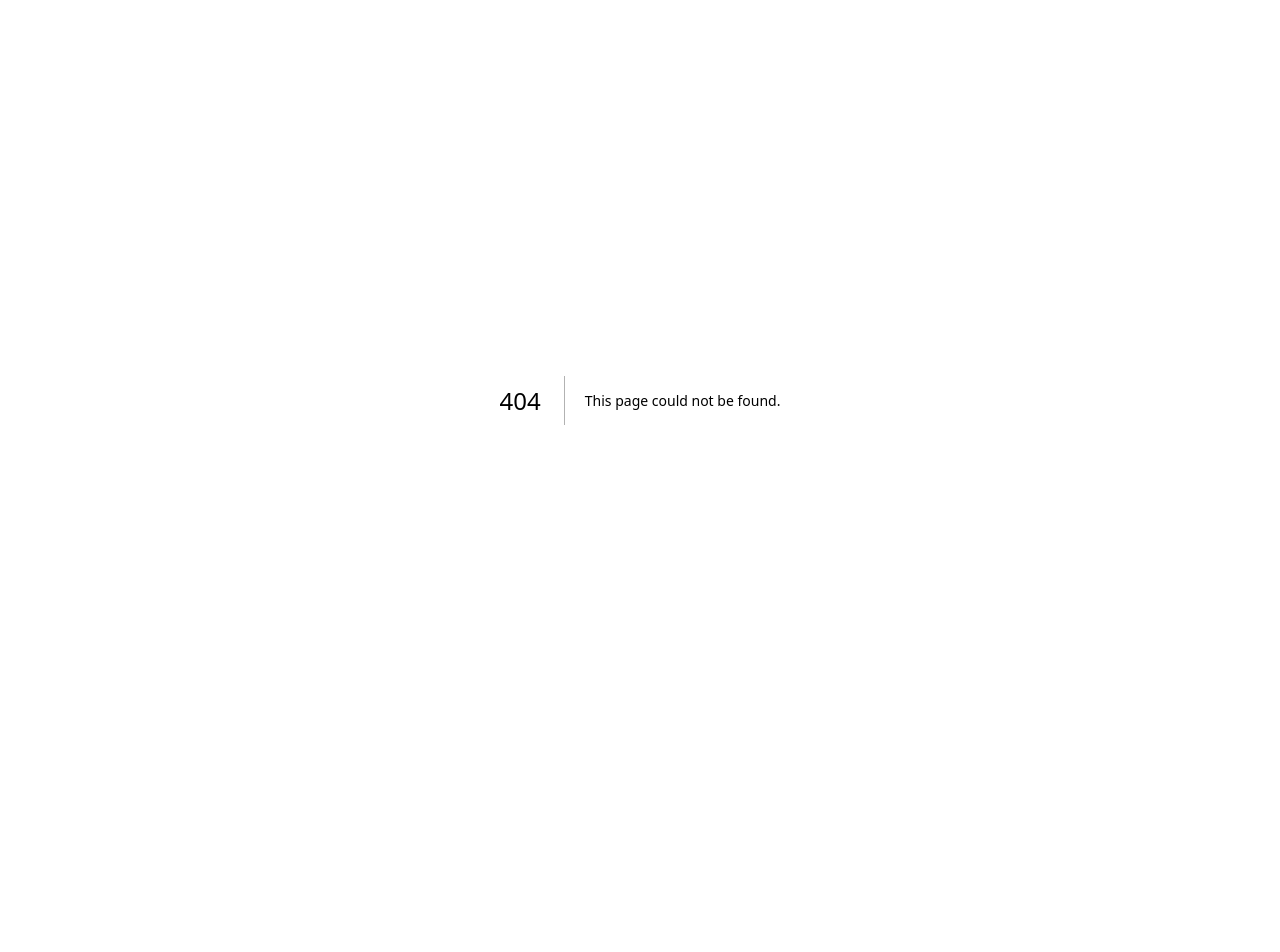
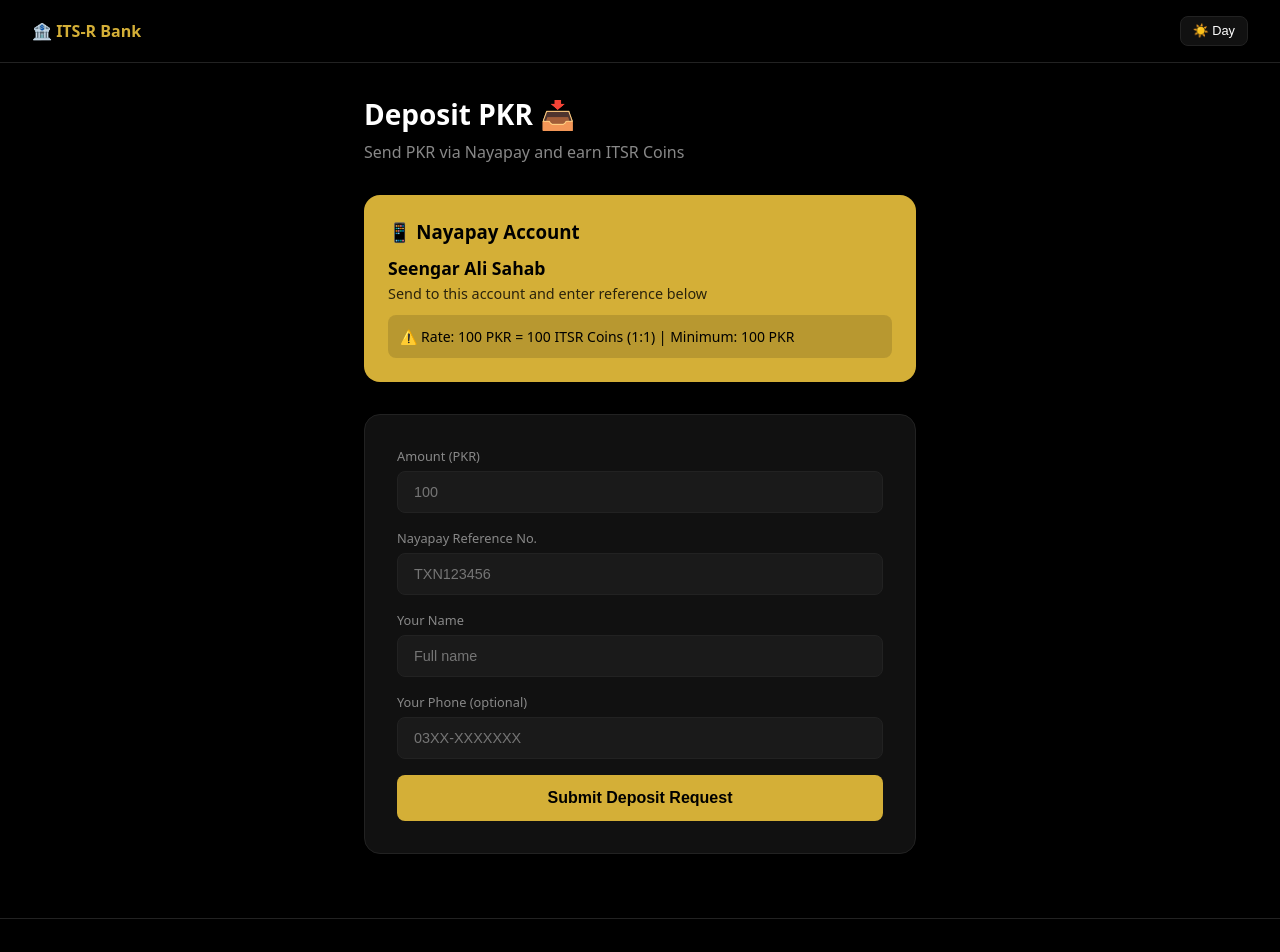
Before and after one commit to ITS-R-universe/its-r-bank, a Next.js app: page /deposit in a window 1280 px wide. Before the commit this address had no page. Shown: the top 952 px of the page. Before the commit the page ends 800 px from the top, so only its background shows below. Built offline with nearby package versions, Linux system fonts and the light colour scheme.

Commit message:
feat: Nayapay deposit form

```diff
--- /dev/null
+++ b/app/deposit/page.tsx
@@ -0,0 +1,87 @@
+'use client'
+import { useState, useEffect } from 'react'
+export default function DepositPage() {
+  const [dark, setDark] = useState(true)
+  const [form, setForm] = useState({ amount_pkr: '', nayapay_ref: '', sender_name: '', sender_phone: '' })
+  const [loading, setLoading] = useState(false)
+  const [success, setSuccess] = useState(false)
+  const [error, setError] = useState('')
+  useEffect(() => {
+    const t = localStorage.getItem('its-r-theme')
+    if (t === 'light') { setDark(false); document.documentElement.setAttribute('data-theme','light') }
+  }, [])
+  const toggleTheme = () => {
+    const next = !dark; setDark(next)
+    if (next) { document.documentElement.removeAttribute('data-theme'); localStorage.setItem('its-r-theme','dark') }
+    else { document.documentElement.setAttribute('data-theme','light'); localStorage.setItem('its-r-theme','light') }
+  }
+  const coins = form.amount_pkr ? Math.floor(Number(form.amount_pkr)) : 0
+  const handleSubmit = async (e: React.FormEvent) => {
+    e.preventDefault(); setError(''); setLoading(true)
+    if (Number(form.amount_pkr) < 100) { setError('Minimum deposit is 100 PKR'); setLoading(false); return }
+    try {
+      const r = await fetch('/api/deposit', { method:'POST', headers:{'Content-Type':'application/json'}, body: JSON.stringify({...form, amount_pkr: Number(form.amount_pkr), itsr_coins: coins }) })
+      const d = await r.json()
+      if (!r.ok) { setError(d.error||'Failed'); return }
+      setSuccess(true)
+    } catch { setError('Something went wrong') }
+    finally { setLoading(false) }
+  }
+  const inp = { width:'100%',padding:'0.75rem 1rem',background:'var(--input-bg)',border:'1px solid var(--border)',borderRadius:'0.5rem',color:'var(--text)',fontSize:'0.9rem',outline:'none' }
+  if (success) return (
+    <div style={{minHeight:'100vh',background:'var(--bg)',display:'flex',alignItems:'center',justifyContent:'center',fontFamily:'system-ui,sans-serif'}}>
+      <div style={{textAlign:'center',maxWidth:400}}>
+        <div style={{fontSize:'3rem',marginBottom:'1rem'}}>✅</div>
+        <h2 style={{color:'var(--text)',marginBottom:'0.5rem'}}>Deposit Request Submitted!</h2>
+        <p style={{color:'var(--sub)',marginBottom:'0.5rem'}}>Your request for {coins} ITSR Coins is pending confirmation.</p>
+        <p style={{color:'var(--sub)',fontSize:'0.875rem',marginBottom:'1.5rem'}}>You'll receive coins once the founder confirms your Nayapay payment.</p>
+        <a href="/wallet" style={{color:'var(--gold)'}}>Go to Wallet →</a>
+      </div>
+    </div>
+  )
+  return (
+    <div style={{minHeight:'100vh',background:'var(--bg)',color:'var(--text)',fontFamily:'system-ui,sans-serif'}}>
+      <nav style={{display:'flex',justifyContent:'space-between',alignItems:'center',padding:'1rem 2rem',borderBottom:'1px solid var(--border)'}}>
+        <a href="/" style={{color:'var(--gold)',fontWeight:800}}>🏦 ITS-R Bank</a>
+        <button onClick={toggleTheme} style={{background:'var(--card)',border:'1px solid var(--border)',color:'var(--text)',padding:'0.4rem 0.75rem',borderRadius:'0.5rem',cursor:'pointer',fontSize:'0.8rem'}}>{dark?'☀️ Day':'🌙 Night'}</button>
+      </nav>
+      <div style={{maxWidth:600,margin:'0 auto',padding:'2rem 1.5rem'}}>
+        <h1 style={{fontSize:'1.75rem',fontWeight:800,marginBottom:'0.5rem'}}>Deposit PKR 📥</h1>
+        <p style={{color:'var(--sub)',marginBottom:'2rem'}}>Send PKR via Nayapay and earn ITSR Coins</p>
+        <div style={{background:'var(--gold)',borderRadius:'1rem',padding:'1.5rem',marginBottom:'2rem',color:'#000'}}>
+          <h3 style={{fontWeight:800,marginBottom:'0.75rem'}}>📱 Nayapay Account</h3>
+          <p style={{fontWeight:700,fontSize:'1.1rem',marginBottom:'0.25rem'}}>Seengar Ali Sahab</p>
+          <p style={{fontSize:'0.9rem',opacity:0.8}}>Send to this account and enter reference below</p>
+          <div style={{marginTop:'0.75rem',background:'#00000022',borderRadius:'0.5rem',padding:'0.75rem',fontSize:'0.875rem'}}>
+            ⚠️ Rate: 100 PKR = 100 ITSR Coins (1:1) | Minimum: 100 PKR
+          </div>
+        </div>
+        <div style={{background:'var(--card)',border:'1px solid var(--border)',borderRadius:'1rem',padding:'2rem'}}>
+          {error && <div style={{background:'#ef444422',border:'1px solid #ef4444',color:'#ef4444',borderRadius:'0.5rem',padding:'0.75rem',marginBottom:'1rem',fontSize:'0.875rem'}}>{error}</div>}
+          {coins > 0 && <div style={{background:'#22c55e22',border:'1px solid var(--success)',borderRadius:'0.5rem',padding:'0.875rem',marginBottom:'1rem',textAlign:'center'}}>
+            <span style={{color:'var(--success)',fontWeight:700}}>You will receive: {new Intl.NumberFormat().format(coins)} ITSR Coins 🪙</span>
+          </div>}
+          <form onSubmit={handleSubmit} style={{display:'flex',flexDirection:'column',gap:'1rem'}}>
+            {[
+              ['Amount (PKR)','number','amount_pkr','100',true],
+              ['Nayapay Reference No.','text','nayapay_ref','TXN123456',true],
+              ['Your Name','text','sender_name','Full name',true],
+              ['Your Phone (optional)','tel','sender_phone','03XX-XXXXXXX',false],
+            ].map(([label,type,key,ph,req])=>(
+              <div key={key as string}>
+                <label style={{display:'block',fontSize:'0.8rem',color:'var(--sub)',marginBottom:'0.375rem'}}>{label as string}</label>
+                <input type={type as string} required={req as boolean} value={form[key as keyof typeof form]} onChange={e=>setForm(f=>({...f,[key as string]:e.target.value}))} placeholder={ph as string} style={inp} />
+              </div>
+            ))}
+            <button type="submit" disabled={loading} style={{width:'100%',padding:'0.875rem',background:'var(--gold)',color:'#000',fontWeight:700,border:'none',borderRadius:'0.5rem',cursor:loading?'not-allowed':'pointer',opacity:loading?0.7:1,fontSize:'1rem'}}>
+              {loading?'Submitting...':'Submit Deposit Request'}
+            </button>
+          </form>
+        </div>
+      </div>
+      <footer style={{textAlign:'center',padding:'2rem',borderTop:'1px solid var(--border)',color:'var(--sub)',fontSize:'0.8rem',marginTop:'2rem'}}>
+        ITS-R Universe | In loving memory of Roshan Ali Sahab 🤲
+      </footer>
+    </div>
+  )
+}
```
